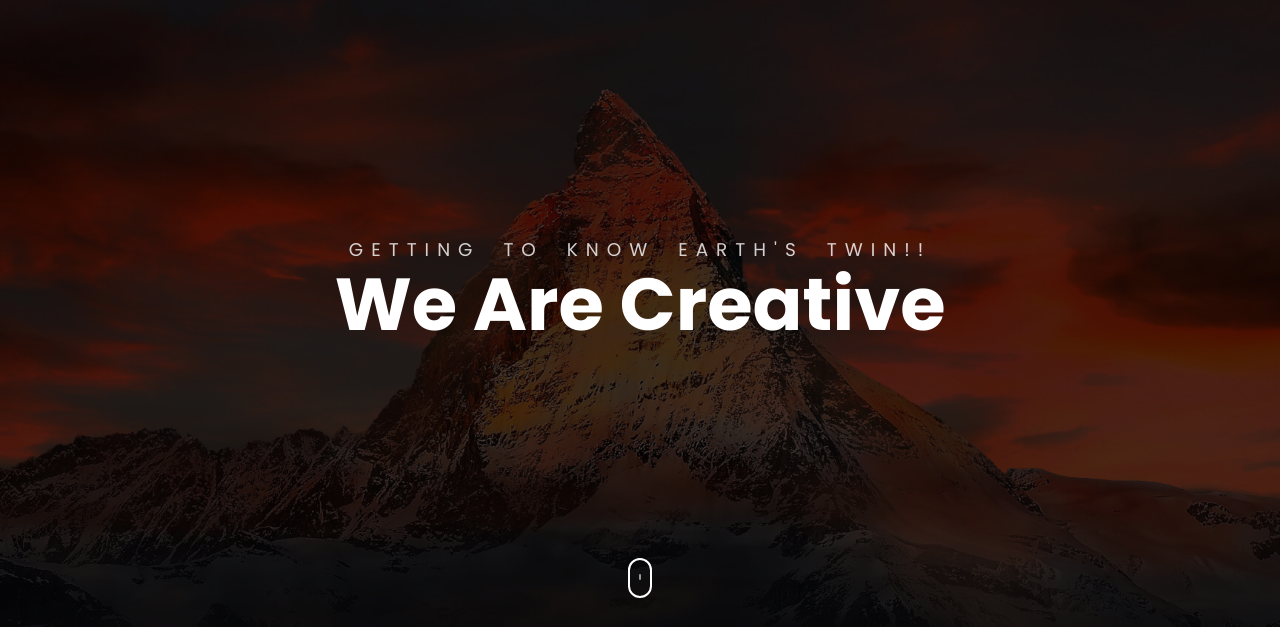
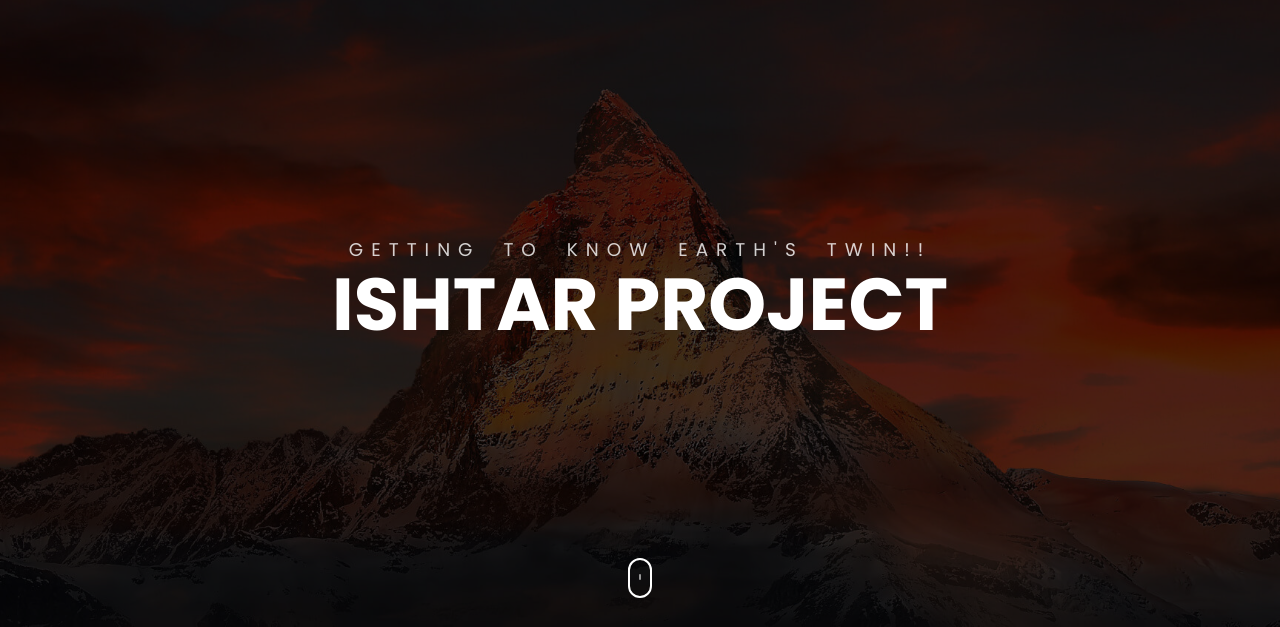
Before and after one commit to Miguel0199/Miguel0199.github.io, a website: page index.html in a window 1280 px wide. Shown: the part 102-729 px from the top of the page. Drawn offline with Linux system fonts and the light colour scheme.

Commit message:
Update index.html

```diff
--- a/index.html
+++ b/index.html
@@ -52,7 +52,7 @@
     <header class="header">
         <div class="overlay">
             <h1 class="subtitle">GETTING TO KNOW EARTH'S TWIN!!</h1>
-            <h1 class="title">We Are Creative</h1>
+            <h1 class="title">ISHTAR PROJECT</h1>
         </div>
         <div class="shape">
             <svg viewBox="0 0 1500 200">
```
